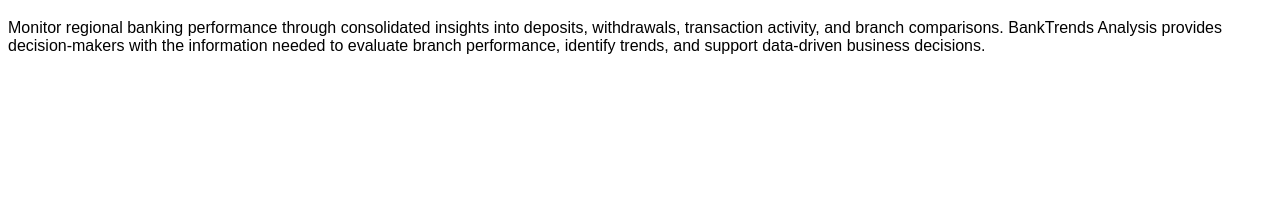
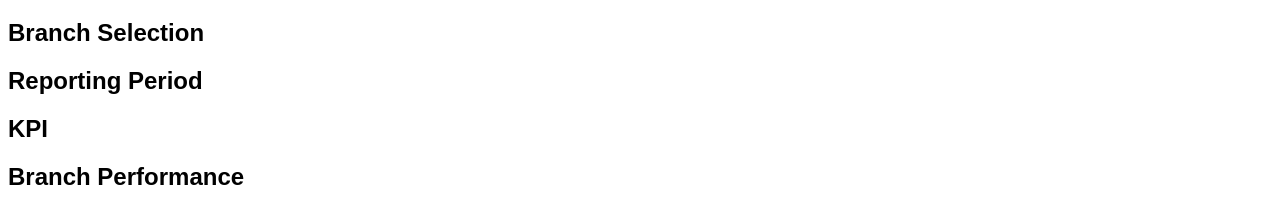
Before and after one commit to richschumann/bank-transaction-analysis, a plain HTML site: page index.html in a window 1280 px wide. Shown: the part 61-284 px from the top of the page. Drawn offline with Linux system fonts and the light colour scheme.

Commit message:
Refactor index.html with new sections
Updated HTML structure to include sections for branch selection, reporting period, KPI, and branch performance.

```diff
--- a/index.html
+++ b/index.html
@@ -1,14 +1,25 @@
 <!DOCTYPE html>
 <html lang="en">
   <head>
-  <meta charset="utf-8">
-  <meta name="viewport" content="width=device-width, initial-scale=1">
+    <meta charset="UTF-8">
+    <link rel="stylesheet" href="./style.css">
+    <meta name="viewport" content="width=device-width, initial-scale=1.0">
     <title>BankTrends Analysis</title>
-  <link rel="stylesheet" href="style.css">
   </head>
+
   <body>
     <h1>BankTrends Analysis</h1>
-  <p>Monitor regional banking performance through consolidated insights into deposits, withdrawals, transaction activity, and branch comparisons. BankTrends Analysis provides decision-makers with the information needed to evaluate branch performance, identify trends, and support data-driven business decisions.</p>
-  <script src="script.js"></script>
+
+  <section>
+    <h2>Branch Selection</h2>
+  </section>
+  <section>
+    <h2>Reporting Period</h2>
+  </section>
+  <section>
+    <h2>KPI</h2>
+  </section>
+    <h2>Branch Performance</h2>
+  <section
   </body>
 </html>
```
Lines whose indentation alone changed are shown as unchanged.
